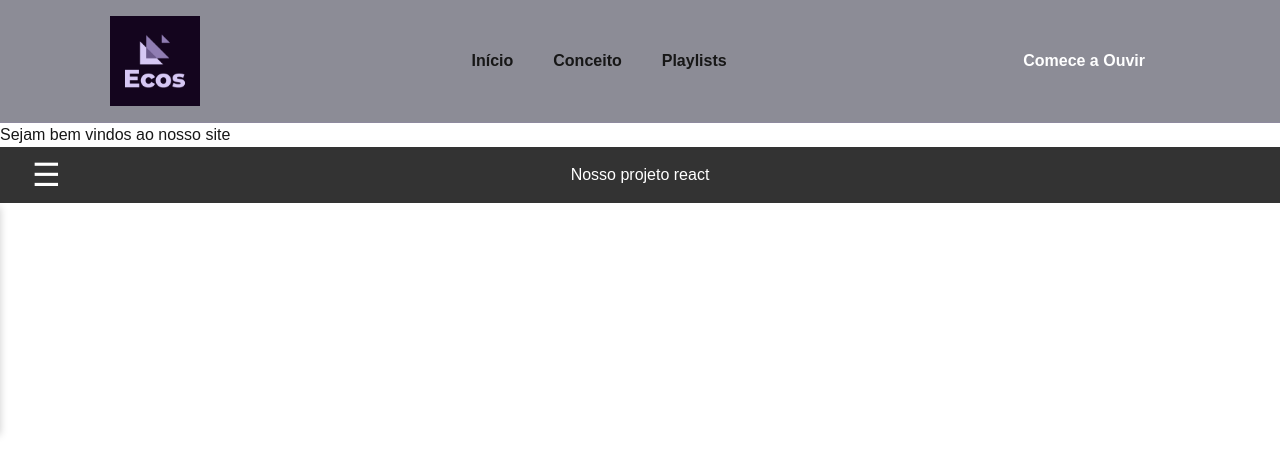
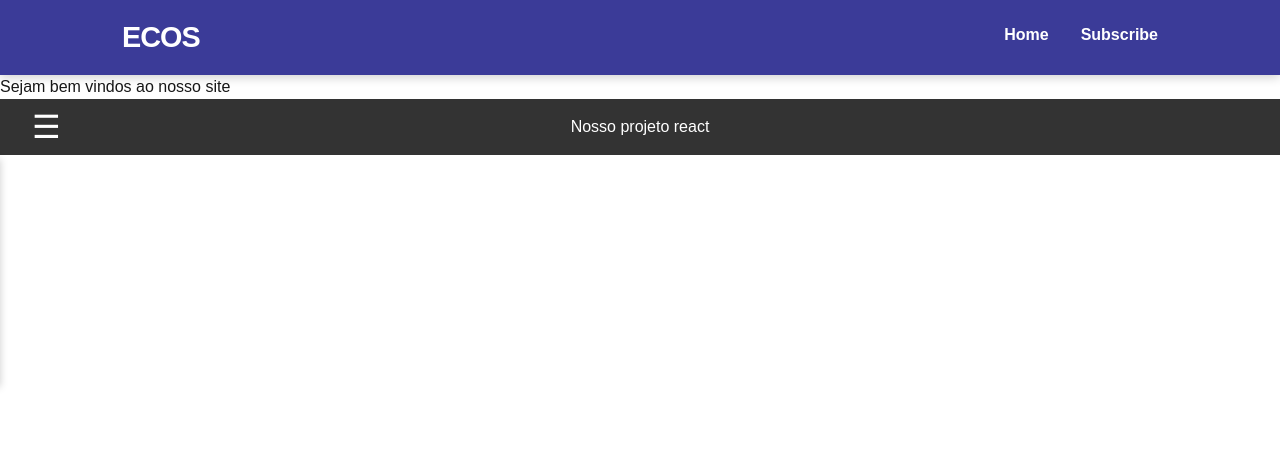
Before and after one commit to Pedroza1308/Projeto-PWM, a Next.js app in the folder projeto-pwm/: page / in a window 1280 px wide. Shown: the top 472 px of the page. Built offline with nearby package versions, Linux system fonts and the light colour scheme.

Commit message:
refactor: remover logo-ecos.png e ajustar Navbar para novo estilo de acordo com a identidade visual do site

```diff
--- a/projeto-pwm/src/app/page.js
+++ b/projeto-pwm/src/app/page.js
@@ -1,9 +1,11 @@
 import Image from "next/image";
 import Header from "../components/Header";
 import Navbar from "../components/Navbar";
+
 export default function Home() {
   return (
     <>
+
       <Navbar/>
       <h1>Sejam bem vindos ao nosso site
         <tag></tag>
--- /dev/null
+++ b/projeto-pwm/src/components/Hero.jsx
@@ -0,0 +1,7 @@
+import React from 'react'
+
+export const Hero = () => {
+  return (
+    <div>Hero</div>
+  )
+}
--- a/projeto-pwm/src/components/Navbar.jsx
+++ b/projeto-pwm/src/components/Navbar.jsx
@@ -1,39 +1,24 @@
-// src/components/Navbar/Navbar.jsx
+// src/components/Navbar.jsx
 
 import Link from 'next/link';
-import Image from 'next/image'; // <-- 1. Importe o componente Image
 import styles from './Navbar.module.css';
-
-// 2. Importe a sua imagem
-
 
 const Navbar = () => {
   return (
     <header className={styles.navbar}>
       <div className={styles.container}>
 
-
         <Link href="/" className={styles.logo}>
-          <Image
-            src="/assets/logo-ecos.png"
-            alt="Logo Ecos"
-            width={90}
-            height={36}
-            priority
-          />
+          ECOS
         </Link>
 
-         <nav className={styles.navLinks}>
-          <ul>
-            <li><Link href="/">Início</Link></li>
-            <li><Link href="/conceito">Conceito</Link></li>
-            <li><Link href="/playlists">Playlists</Link></li>
-          </ul>
+        <nav className={styles.navMenu}>
+          <div className={styles.navLinks}>
+            <Link href="/">Home</Link>
+            <Link href="/subscribe">Subscribe</Link>
+          </div>
+          <div className={styles.menuIcon}>☰</div>
         </nav>
-
-        <Link href="/signup" className={styles.ctaButton}>
-          Comece a Ouvir
-        </Link>
 
       </div>
     </header>
--- a/projeto-pwm/src/components/Navbar.module.css
+++ b/projeto-pwm/src/components/Navbar.module.css
@@ -1,71 +1,79 @@
 
 
 .navbar {
-    width: 100%;
-    padding: 1rem 2rem;
-    background-color: rgba(26, 26, 46, 0.5);
-    backdrop-filter: blur(10px); /* efeito de vidro fosco */
-    border-bottom: 1px solid rgba(154, 136, 196, 0.2);
-
-    /*navbar fixa no topo */
+    background-color: #3B3B98;
+    color: #ffffff;
+    padding: 1rem 0;
     position: sticky;
     top: 0;
     z-index: 1000;
+    box-shadow: 0 2px 10px rgba(0, 0, 0, 0.2);
+    font-family: 'Montserrat', sans-serif;
 }
 
 .container {
     max-width: 1100px;
     margin: 0 auto;
-    padding: 0 20px;
+    padding: 0 2rem;
     display: flex;
     justify-content: space-between;
     align-items: center;
 }
 
+.logo {
+    font-size: 1.8rem;
+    font-weight: 900;
+    color: #ffffff;
+    text-decoration: none;
+    letter-spacing: -1px;
+}
 
-.logo {
-
+.navMenu {
     display: flex;
     align-items: center;
-
-    font-family: unset;
-    font-size: unset;
-    font-weight: unset;
 }
 
-.navLinks ul {
-    list-style: none;
+.navLinks {
     display: flex;
-    margin: 0;
-    padding: 0;
-    gap: 40px;
+    gap: 2rem;
 }
 
 .navLinks a {
-    color: var(--text-color);
+    color: #ffffff;
     text-decoration: none;
-    font-weight: 600;
-    transition: color 0.3s ease;
+    font-weight: 700;
+    position: relative;
+    padding-bottom: 5px;
 }
 
-.navLinks a:hover {
-    color: var(--accent-color);
+
+.navLinks a::after {
+    content: '';
+    position: absolute;
+    width: 0;
+    height: 2px;
+    bottom: 0;
+    left: 0;
+    background-color: #ffffff;
+    transition: width 0.3s ease;
 }
 
-.ctaButton {
-    padding: 10px 25px;
-    border-radius: 50px;
-    text-decoration: none;
-    font-weight: 600;
-    display: inline-block;
-    transition: all 0.2s ease-in-out;
-    background-color: var(--accent-color);
-    color: white;
-    border: none;
-    box-shadow: 3px 3px 0px var(--primary-color);
+.navLinks a:hover::after {
+    width: 100%;
 }
 
-.ctaButton:hover {
-    transform: translate(1px, 1px);
-    box-shadow: 2px 2px 0px var(--primary-color);
+.menuIcon {
+    font-size: 2rem;
+    cursor: pointer;
+    display: none;
 }
+
+
+@media (max-width: 768px) {
+    .navLinks {
+        display: none;
+    }
+    .menuIcon {
+        display: block;
+    }
+}
```
Also changed, not shown: projeto-pwm/public/assets/logo-ecos.png (deleted).
